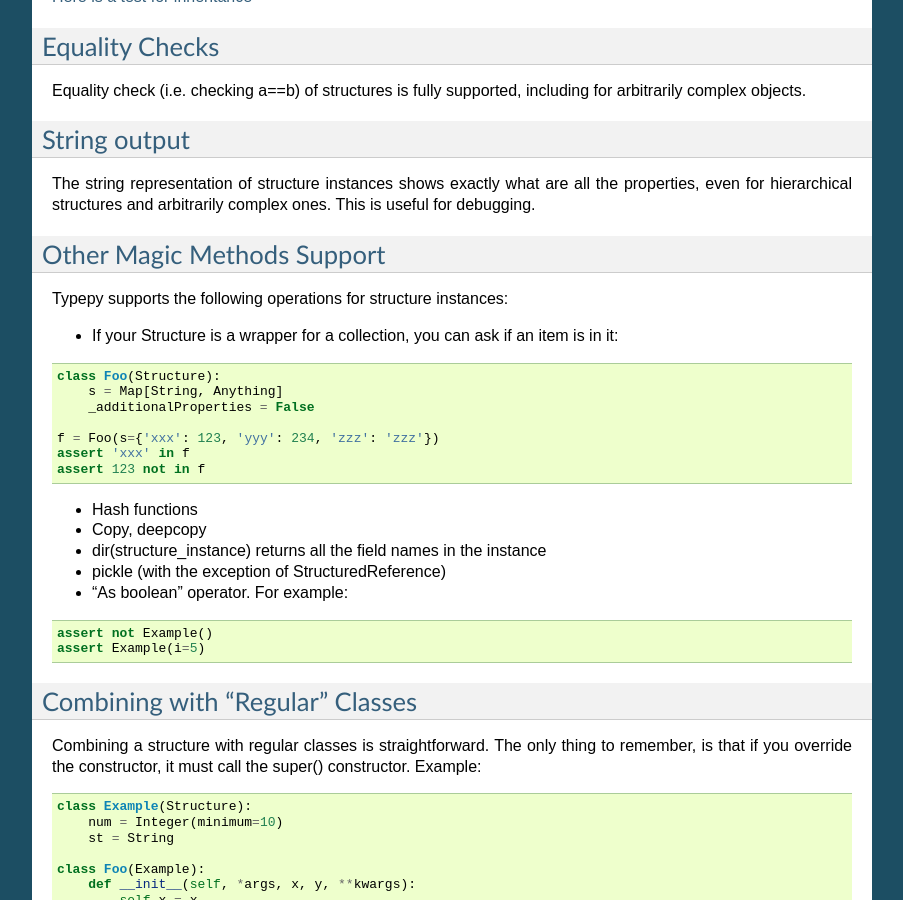
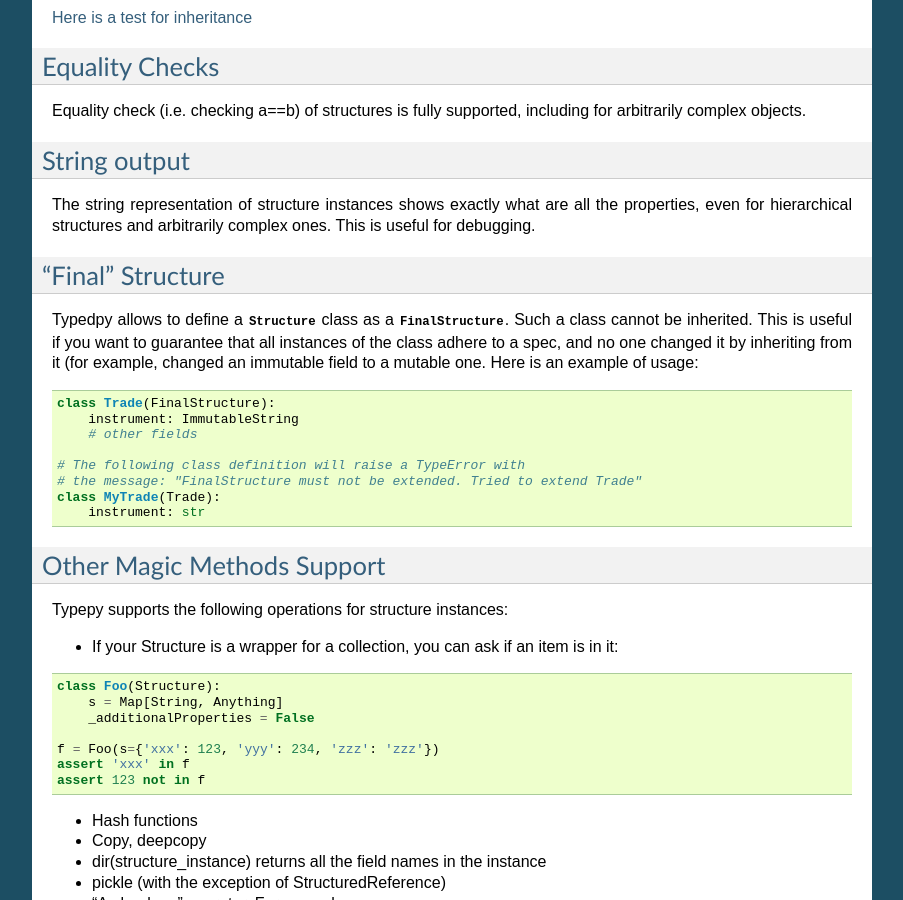
Before and after one commit to loyada/typedpy, a Sphinx documentation site: the page built from docs/structures.rst, in a window 1280 px wide and 900 px high, scrolled down 3465 px. Shown: the whole window, without its empty margins (198-1101 px from the left). Built offline with Sphinx 7.4.7, drawn with Linux system fonts in a browser that asks for light colours; pages that are not in the unit, such as notebooks, are missing from menus.

Commit message:
transformation example.  Support for FinalStructure.

```diff
--- a/docs/index.rst
+++ b/docs/index.rst
@@ -12,19 +12,17 @@ Welcome to Typedpy's documentation!
 Features
 --------
 
-* `Class`/`Field` definition
+* Full-featured object-oriented type system including inheritance, nested types, immutables, final classes etc.
 
 * Supports JSON schema draft4 features, including mapping schema-to-code and code-to-schema
 
-* Serialization, deserialization between JSON-like dict and class instance
+* Serialization, deserialization between JSON-like dict and class instance, including custom mapping.
 
 * Easily extensible. `Wrapper of any class as a Field <https://github.com/loyada/typedpy/tree/master/tests/test_typed_field_creator.py>`_
 
 * `Inheritance/mixins of field <https://github.com/loyada/typedpy/tree/master/tests/test_inheritance.py>`_
 
 * Embedded structures within structures/fields and fields within fields
-
-* Deserialization - JSON to Structure
 
 * Supports collections: `Map <https://github.com/loyada/typedpy/tree/master/tests/test_Map.py>`_, `Set <https://github.com/loyada/typedpy/tree/master/tests/test_Set.py>`_, `Array <https://github.com/loyada/typedpy/tree/master/tests/test_array.py>`_, `Tuple <https://github.com/loyada/typedpy/tree/master/tests/test_tuple.py>`_
 
--- a/docs/structures.rst
+++ b/docs/structures.rst
@@ -189,6 +189,26 @@ String output
 The string representation of structure instances shows exactly what are all the properties, even for hierarchical \
 structures and arbitrarily complex ones. This is useful for debugging.
 
+"Final" Structure
+=================
+Typedpy allows to define a :class:`Structure` class as a :class:`FinalStructure`. Such a class cannot be inherited.
+This is useful if you want to guarantee that all instances of the class adhere to a spec, and no one changed
+it by inheriting from it (for example, changed an immutable field to a mutable one.
+Here is an example of usage:
+
+
+.. code-block:: python
+
+    class Trade(FinalStructure):
+        instrument: ImmutableString
+        # other fields
+
+    # The following class definition will raise a TypeError with
+    # the message: "FinalStructure must not be extended. Tried to extend Trade"
+    class MyTrade(Trade):
+        instrument: str
+
+
 Other Magic Methods Support
 ===========================
 Typepy supports the following operations for structure instances:
```
Also changed, not shown: docs/serialization.rst (+33 -0 lines), 4 other files.
